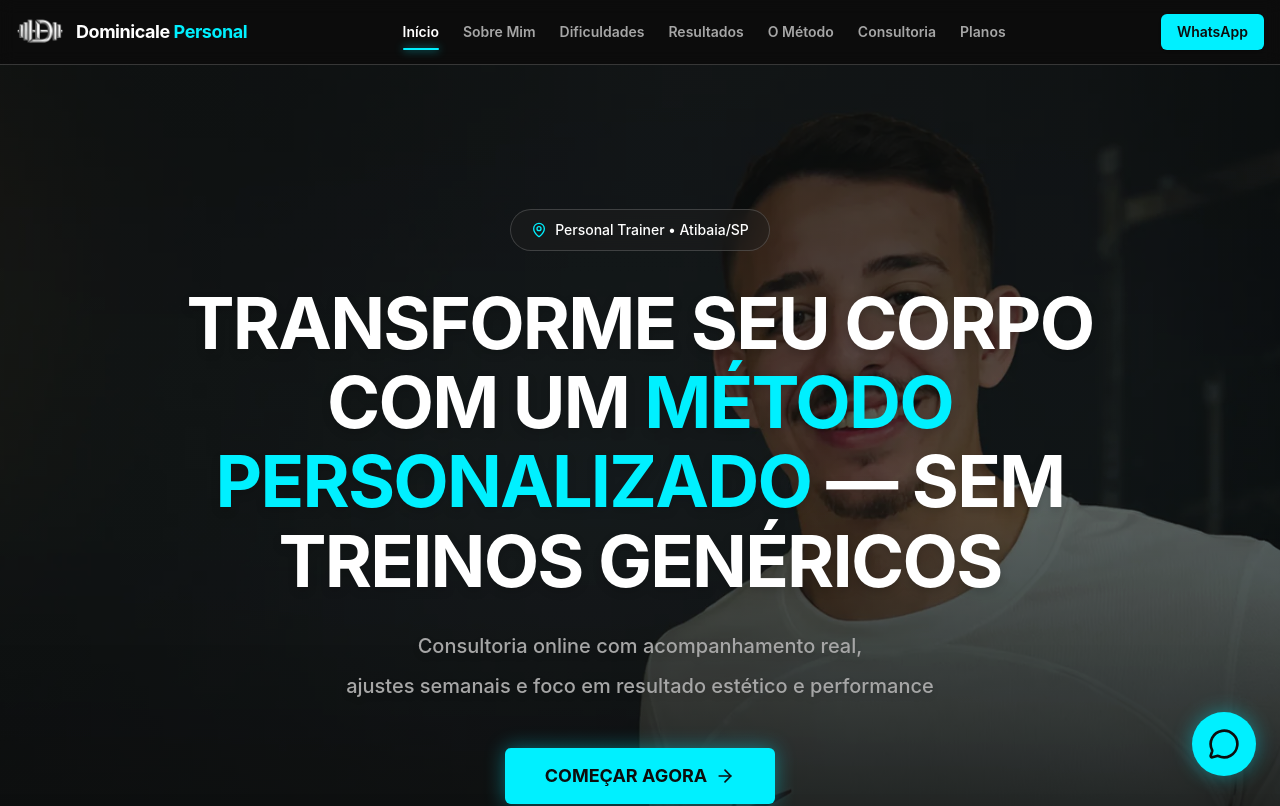
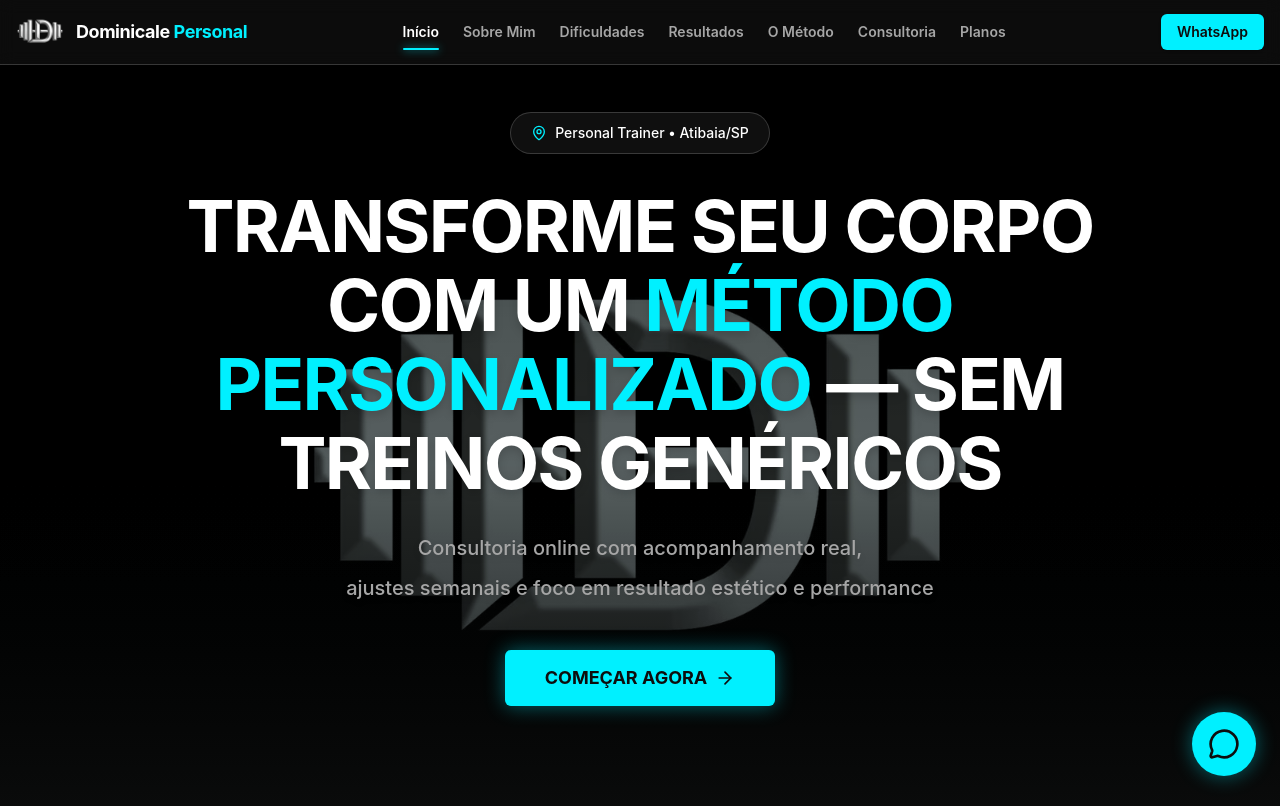
Before and after one commit to 04ale/dominicale-personal, a React (Vite) app: page / in a window 1280 px wide. Shown: the top 806 px of the page. Built offline with nearby package versions, Linux system fonts and the light colour scheme.

Commit message:
updating heroBanner

```diff
--- a/src/components/HeroBanner.tsx
+++ b/src/components/HeroBanner.tsx
@@ -3,25 +3,25 @@ import heroBannerImg from '../assets/heroBanner.webp';
 
 export default function HeroBanner({ id }: { id?: string }) {
     return (
-        <section id={id} className="relative min-h-screen flex items-center justify-center overflow-hidden bg-deep-onyx pt-16">
+        <section id={id} className="relative min-h-screen flex items-center justify-center overflow-hidden bg-black pt-16">
 
             {/* Background Image with Overlay */}
-            <div className="absolute inset-0 z-0">
+            <div className="absolute inset-0 z-0 flex items-center justify-center bg-black">
                 <img
                     src={heroBannerImg}
                     alt="Lucas Dominicale - Personal Trainer em Atibaia"
-                    className="w-full h-full object-cover object-[66%] md:object-center opacity-70 md:opacity-60"
+                    className="w-full h-full object-contain md:object-cover object-center opacity-70 md:opacity-60 scale-[1.8] sm:scale-150 md:scale-100 transition-transform"
                     fetchPriority="high"
                 />
                 {/* Gradient Overlay for better text readability */}
-                <div className="absolute inset-0 bg-linear-to-b from-deep-onyx/60 via-deep-onyx/40 to-deep-onyx"></div>
+                <div className="absolute inset-0 bg-linear-to-b from-black/60 via-black/40 to-deep-onyx"></div>
 
                 {/* Subtle electric glow effect */}
                 <div className="absolute inset-0 bg-electric/5 mix-blend-overlay"></div>
             </div>
 
             {/* Content Container */}
-            <div className="container relative z-10 mx-auto px-4 text-center flex flex-col items-center justify-center pt-20 pb-32 max-w-5xl">
+            <div className="container relative z-10 mx-auto px-4 text-center flex flex-col items-center justify-center pt-20 pb-32 max-w-5xl -mt-24 md:-mt-32">
 
                 {/* Badge */}
                 <div className="inline-flex items-center gap-2 px-5 py-2.5 rounded-full border border-platinum-light/20 bg-gunmetal-grey/50 backdrop-blur-md text-pure-white text-sm font-medium mb-8">
--- a/src/components/layout/Header.tsx
+++ b/src/components/layout/Header.tsx
@@ -34,13 +34,13 @@ export default function Header() {
                 {/* Logo Section */}
                 <a href="#home" className="flex items-center gap-3 group" onClick={() => { closeMenu(); setActiveSection('home'); }}>
                     <img src={logo} alt="Lucas Dominicale" className="h-10 md:h-12 w-auto object-contain rounded-md" fetchPriority="high" />
-                    <span className="hidden md:block text-pure-white font-bold tracking-tight text-lg group-hover:text-electric transition-colors">
+                    <span className="hidden lg:block text-pure-white font-bold tracking-tight text-lg group-hover:text-electric transition-colors">
                         Dominicale <span className="text-electric group-hover:text-pure-white transition-colors duration-300">Personal</span>
                     </span>
                 </a>
 
                 {/* Navigation (Hidden on Mobile) */}
-                <nav className="hidden md:flex items-center gap-6">
+                <nav className="hidden lg:flex items-center gap-6">
                     {navItems.map((item) => (
                         <a
                             key={item.id}
@@ -64,7 +64,7 @@ export default function Header() {
                     </a>
                     <button
                         onClick={toggleMenu}
-                        className="md:hidden flex items-center justify-center text-pure-white hover:bg-gunmetal-grey h-9 w-9 rounded-md transition-colors"
+                        className="lg:hidden flex items-center justify-center text-pure-white hover:bg-gunmetal-grey h-9 w-9 rounded-md transition-colors"
                         aria-label="Menu"
                         aria-expanded={isMenuOpen}
                     >
@@ -75,7 +75,7 @@ export default function Header() {
 
             {/* Mobile Menu Overlay */}
             {isMenuOpen && (
-                <div className="md:hidden absolute top-16 left-0 w-full bg-deep-onyx border-b border-platinum-light/20 shadow-xl overflow-hidden animate-in slide-in-from-top-2 duration-200">
+                <div className="lg:hidden absolute top-16 left-0 w-full bg-deep-onyx border-b border-platinum-light/20 shadow-xl overflow-hidden animate-in slide-in-from-top-2 duration-200">
                     <nav className="flex flex-col p-4">
                         {navItems.map((item) => (
                             <a
```
Also changed, not shown: src/assets/heroBanner.webp, src/components/layout/Preloader.tsx (line endings or trailing spaces).
